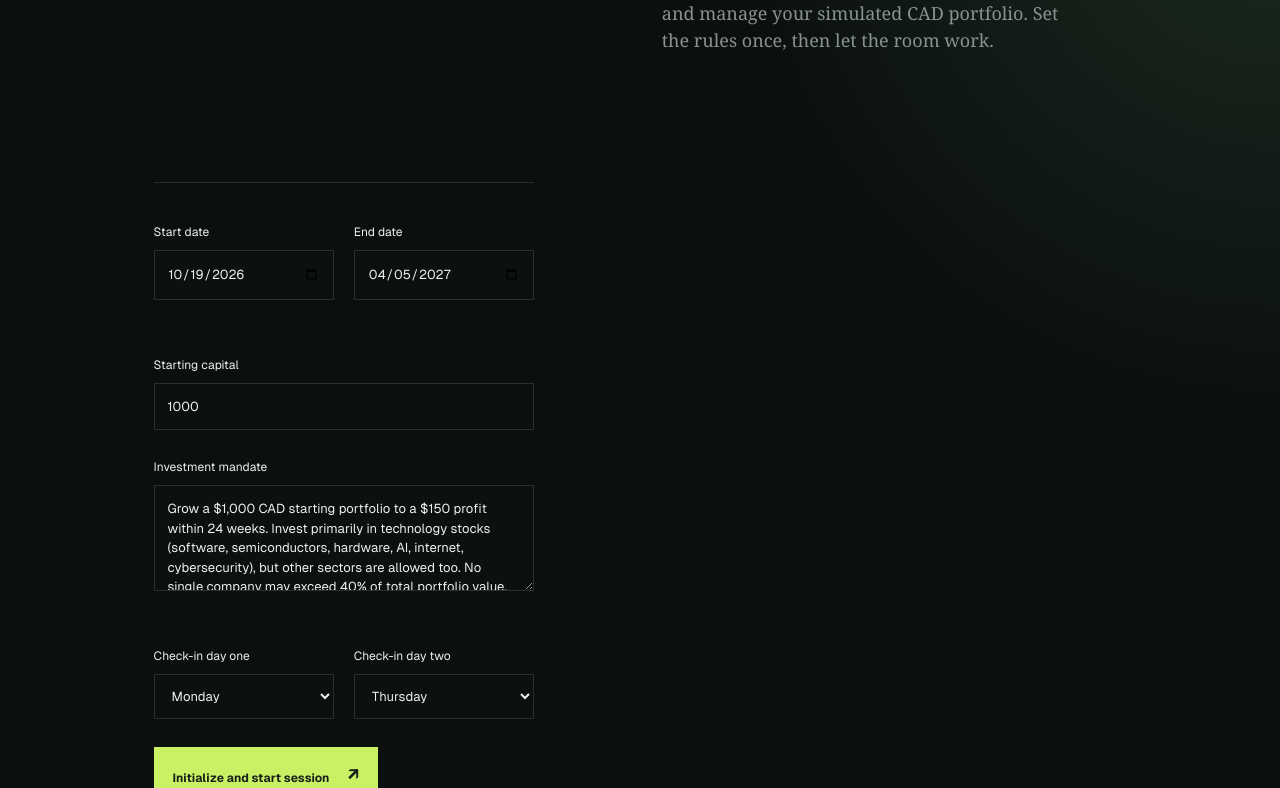
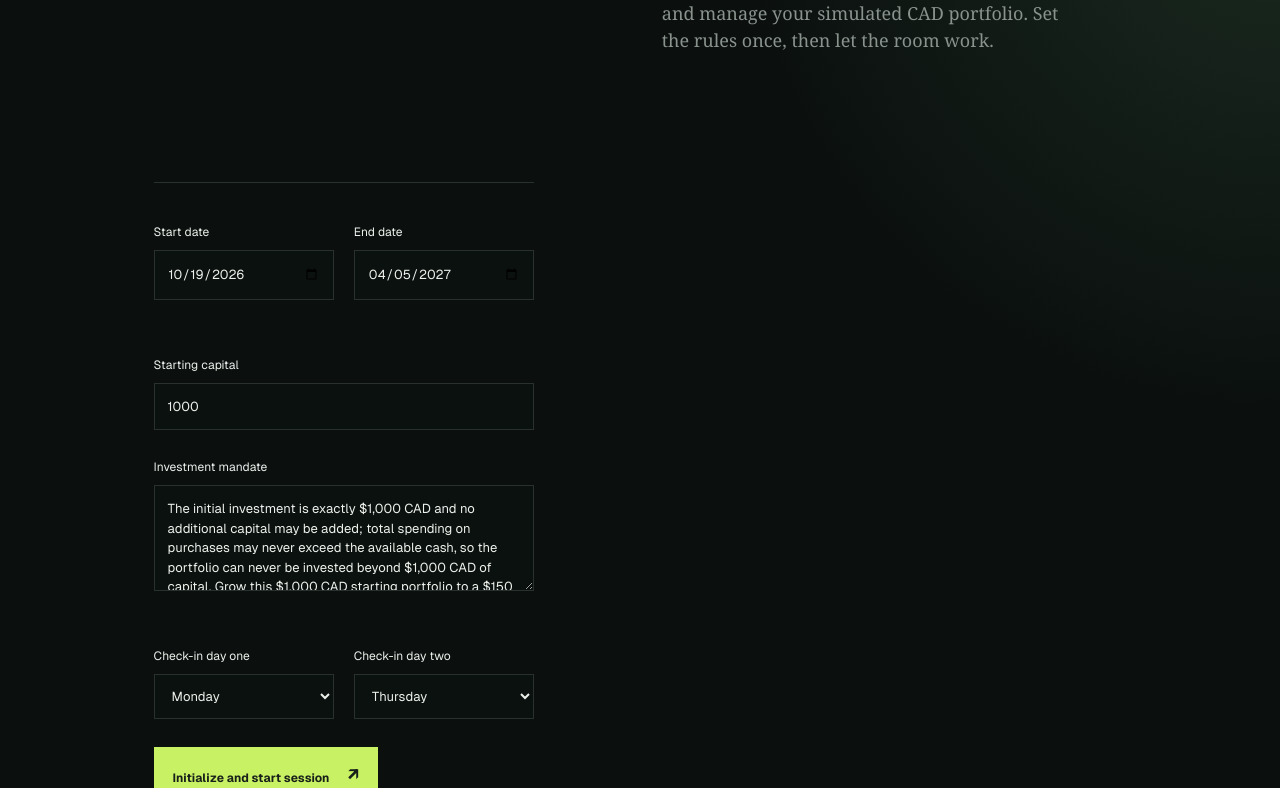
Before and after one commit to LINEL-1/projectgauntletv2, a Next.js app: page / in a window 1280 px wide. Shown: the part 394-1182 px from the top of the page. Built offline with nearby package versions, Linux system fonts and the light colour scheme.

Commit message:
Update page.tsx

```diff
--- a/src/app/page.tsx
+++ b/src/app/page.tsx
@@ -187,7 +187,7 @@ function SetupScreen({ onComplete }: { onComplete: (state: FlowState, runId: str
     start_date: "2026-10-19",
     end_date: "2027-04-05",
     starting_capital: "1000",
-    investment_mandate: "Grow a $1,000 CAD starting portfolio to a $150 profit within 24 weeks. Invest primarily in technology stocks (software, semiconductors, hardware, AI, internet, cybersecurity), but other sectors are allowed too. No single company may exceed 40% of total portfolio value.",
+    investment_mandate: "The initial investment is exactly $1,000 CAD and no additional capital may be added; total spending on purchases may never exceed the available cash, so the portfolio can never be invested beyond $1,000 CAD of capital. Grow this $1,000 CAD starting portfolio to a $150 profit within 24 weeks. Invest primarily in technology stocks (software, semiconductors, hardware, AI, internet, cybersecurity), but other sectors are allowed too. No single company may exceed 40% of total portfolio value.",
     checkin_weekday_1: "Monday",
     checkin_weekday_2: "Thursday",
   });
```
